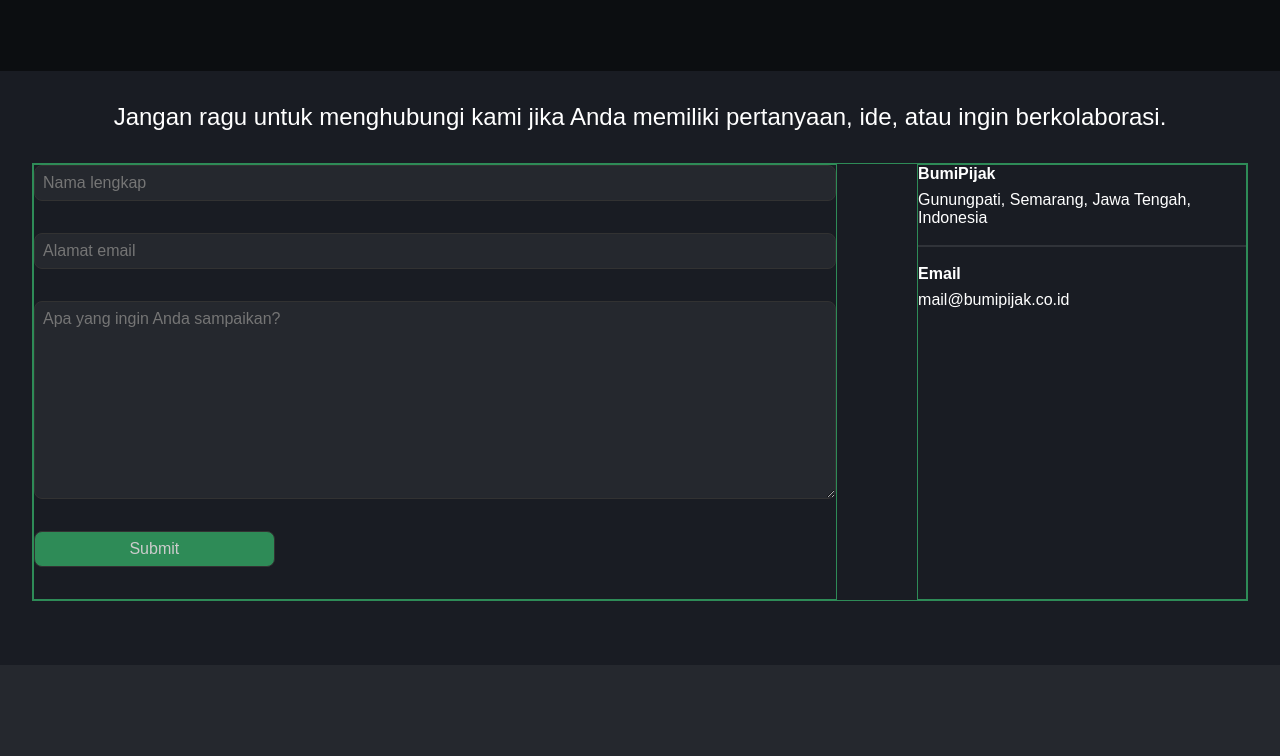
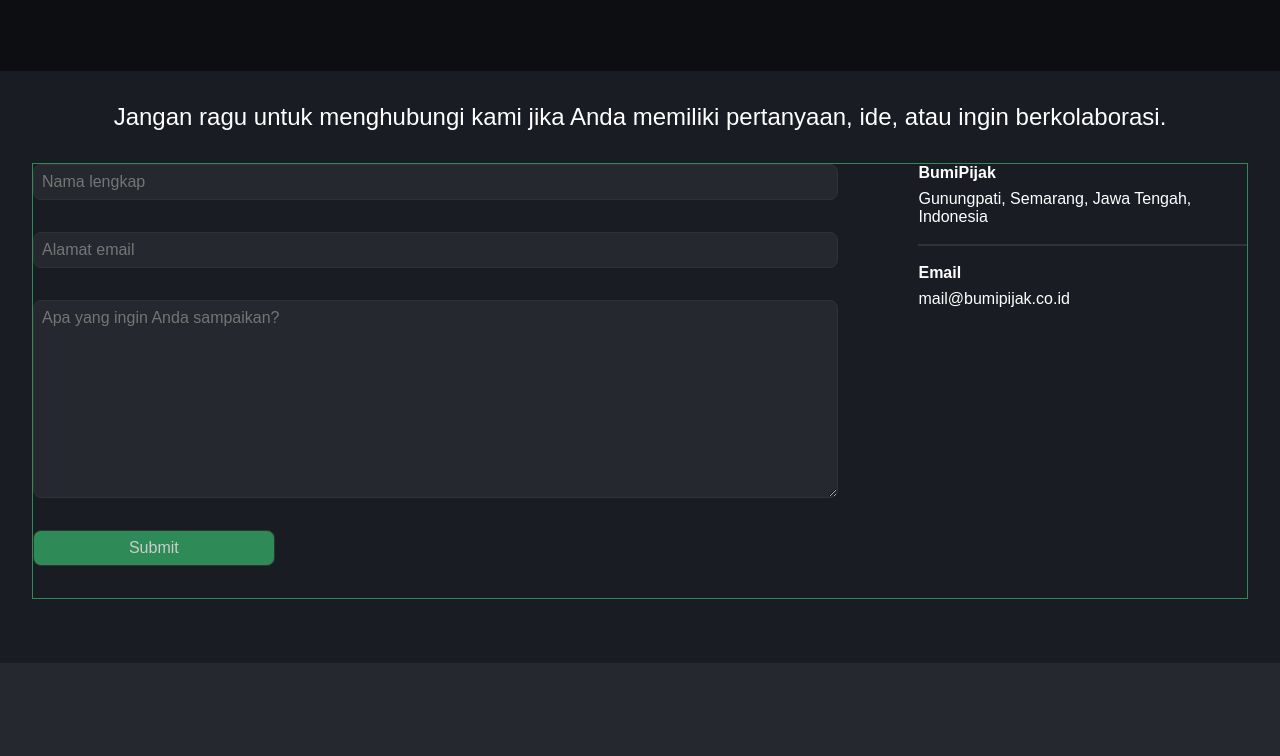
Before and after one commit to abdurrohmancms/tugasakhir_abdur, a plain HTML site: page contact_us/index.html in a window 1280 px wide. Shown: the part 729-1485 px from the top of the page. Drawn offline with Linux system fonts and the light colour scheme.

Commit message:
revisi commit contact_us kedua

```diff
--- a/contact_us/style/style.css
+++ b/contact_us/style/style.css
@@ -156,8 +156,6 @@ main .content_card {
 main .content_card .card {
   display: flex;
   flex-direction: column;
-  border: 1px solid seagreen;
-  /* width: 100%; */
 }
 main .content_card .card:first-child {
   width: 70%;
```
